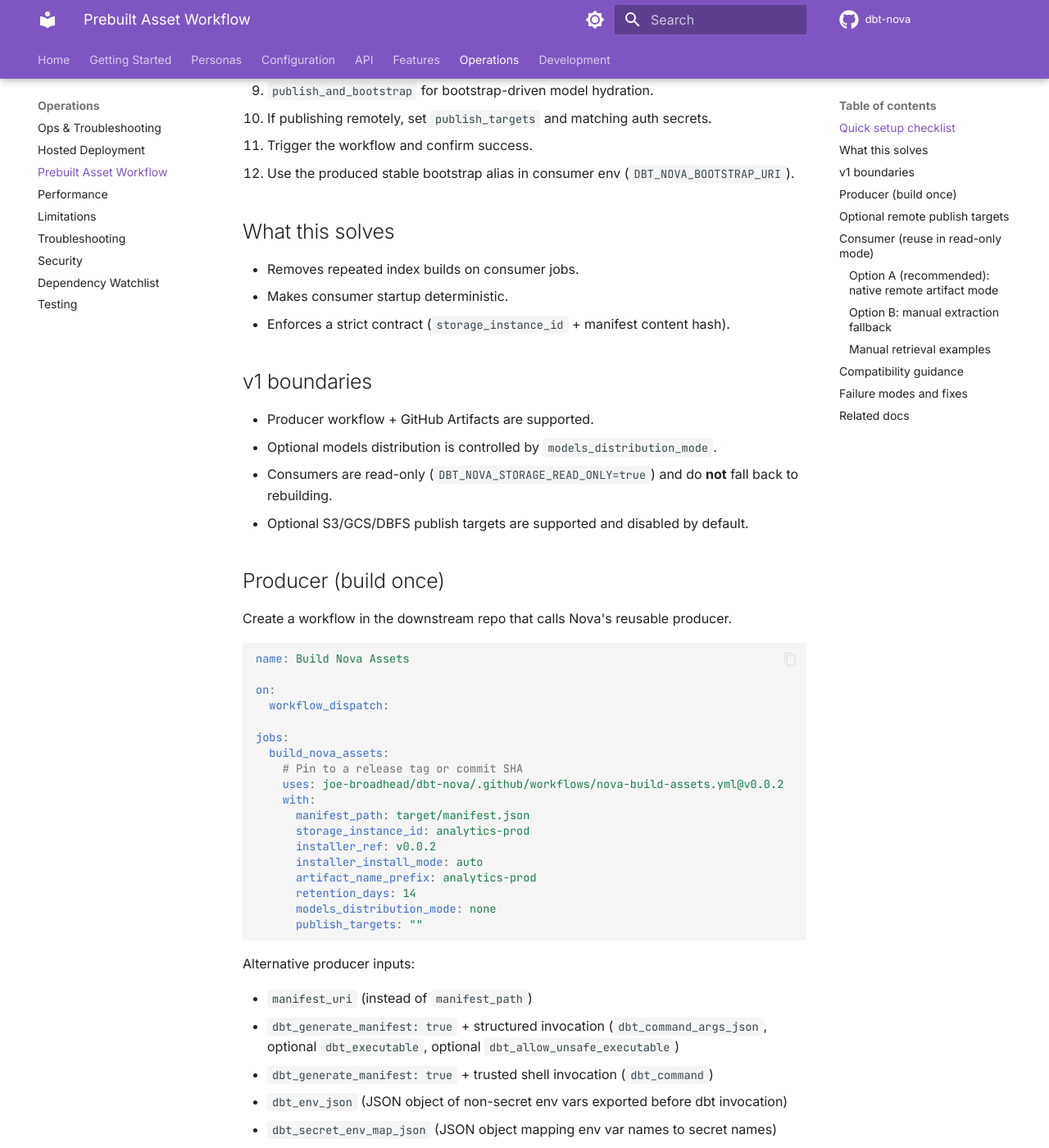
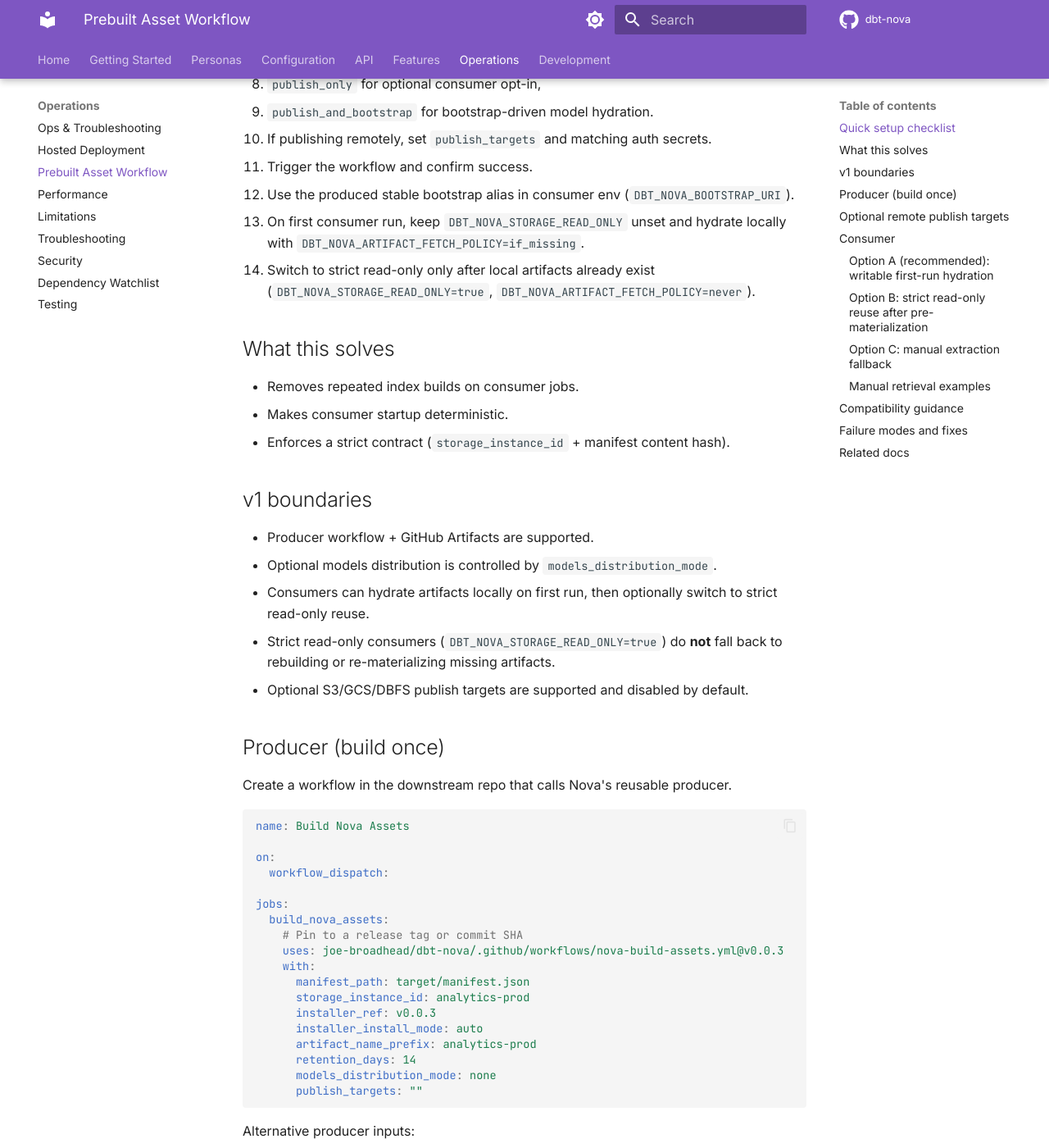
Before and after one commit to joe-broadhead/dbt-nova, an MkDocs documentation site: the page built from docs/operations/prebuilt-assets.md, in a window 1280 px wide and 1400 px high, scrolled down 566 px. Shown: the whole window at 82% size. Built offline with MkDocs 1.6.1 and Material for MkDocs 9.7.7, drawn with Linux system fonts in a browser that asks for light colours; comment, search, counter and statistics services are not loaded; some of the changed text lies outside the part shown.

Commit message:
docs: clarify bootstrap hydration vs read-only reuse

````diff
--- a/docs/operations/prebuilt-assets.md
+++ b/docs/operations/prebuilt-assets.md
@@ -1,7 +1,8 @@
 # Prebuilt Asset Workflow
 
 Use this workflow when you want to build Nova storage assets once in CI and
-reuse them across jobs/repos in read-only mode.
+reuse them across jobs/repos with writable first-run hydration or strict
+read-only reuse after local materialization.
 
 ## Quick setup checklist
 
@@ -17,6 +18,8 @@
 5. If publishing remotely, set `publish_targets` and matching auth secrets.
 6. Trigger the workflow and confirm success.
 7. Use the produced stable bootstrap alias in consumer env (`DBT_NOVA_BOOTSTRAP_URI`).
+8. On first consumer run, keep `DBT_NOVA_STORAGE_READ_ONLY` unset and hydrate locally with `DBT_NOVA_ARTIFACT_FETCH_POLICY=if_missing`.
+9. Switch to strict read-only only after local artifacts already exist (`DBT_NOVA_STORAGE_READ_ONLY=true`, `DBT_NOVA_ARTIFACT_FETCH_POLICY=never`).
 
 ## What this solves
 
@@ -28,8 +31,10 @@
 
 - Producer workflow + GitHub Artifacts are supported.
 - Optional models distribution is controlled by `models_distribution_mode`.
-- Consumers are read-only (`DBT_NOVA_STORAGE_READ_ONLY=true`) and do **not**
-  fall back to rebuilding.
+- Consumers can hydrate artifacts locally on first run, then optionally switch
+  to strict read-only reuse.
+- Strict read-only consumers (`DBT_NOVA_STORAGE_READ_ONLY=true`) do **not**
+  fall back to rebuilding or re-materializing missing artifacts.
 - Optional S3/GCS/DBFS publish targets are supported and disabled by default.
 
 ## Producer (build once)
@@ -45,11 +50,11 @@
 jobs:
   build_nova_assets:
     # Pin to a release tag or commit SHA
-    uses: joe-broadhead/dbt-nova/.github/workflows/nova-build-assets.yml@v0.0.2
+    uses: joe-broadhead/dbt-nova/.github/workflows/nova-build-assets.yml@v0.0.3
     with:
       manifest_path: target/manifest.json
       storage_instance_id: analytics-prod
-      installer_ref: v0.0.2
+      installer_ref: v0.0.3
       installer_install_mode: auto
       artifact_name_prefix: analytics-prod
       retention_days: 14
@@ -88,7 +93,7 @@
 ```yaml
 jobs:
   build_nova_assets:
-    uses: joe-broadhead/dbt-nova/.github/workflows/nova-build-assets.yml@v0.0.2
+    uses: joe-broadhead/dbt-nova/.github/workflows/nova-build-assets.yml@v0.0.3
     with:
       dbt_generate_manifest: true
       dbt_command_args_json: >-
@@ -107,7 +112,7 @@
 ```yaml
 jobs:
   build_nova_assets:
-    uses: joe-broadhead/dbt-nova/.github/workflows/nova-build-assets.yml@v0.0.2
+    uses: joe-broadhead/dbt-nova/.github/workflows/nova-build-assets.yml@v0.0.3
     with:
       dbt_generate_manifest: true
       dbt_command_args_json: >-
@@ -117,7 +122,7 @@
       dbt_secret_env_map_json: >-
         {"DBT_ACCESS_TOKEN":"DBT_ACCESS_TOKEN","DATABRICKS_ACCESS_TOKEN":"DBT_ACCESS_TOKEN"}
       storage_instance_id: analytics-prod
-      installer_ref: v0.0.2
+      installer_ref: v0.0.3
       installer_install_mode: release
       publish_targets: dbfs
       publish_dbfs_prefix: dbfs:/FileStore/projects/my-project/nova-assets/prod
@@ -218,7 +223,7 @@
 
 - Keep `installer_install_mode: auto` as the default.
 - Use `installer_install_mode: release` with a release tag ref (for example
-  `installer_ref: v0.0.2` or newer) to minimize runtime on compatible runners.
+  `installer_ref: v0.0.3` or newer) to minimize runtime on compatible runners.
 - Use `installer_install_mode: source` when you need an unreleased commit SHA
   or your runner image is incompatible with the prebuilt binary (for example
   older glibc environments).
@@ -279,17 +284,17 @@
 4. Confirm health reports `bootstrap.loaded=true` and `artifact_consumer.storage_materialized=true`.
 5. After a later publish, run `reload_manifest` to adopt the newer assets without editing MCP config.
 
-## Consumer (reuse in read-only mode)
+## Consumer
 
 Nova now supports **native remote artifact consumption**. Manual download/extract is optional.
 
-### Option A (recommended): native remote artifact mode
+### Option A (recommended): writable first-run hydration
 
 Set these env vars:
 
-- `DBT_NOVA_STORAGE_READ_ONLY=true`
 - `DBT_NOVA_BOOTSTRAP_URI` (recommended one-URI setup)
-- `DBT_NOVA_ARTIFACT_FETCH_POLICY=if_missing|always|never` (default `if_missing`)
+- `DBT_NOVA_ARTIFACT_FETCH_POLICY=if_missing` (or `always` when you intentionally want to re-materialize)
+- `DBT_NOVA_STORAGE_READ_ONLY` unset or `false`
 
 Optional:
 
@@ -304,9 +309,9 @@
 ```bash
 export DBT_MANIFEST_PATH="$PWD/manifest.json"
 export DBT_NOVA_STORAGE_DIR="$PWD/.dbt-nova"
-export DBT_NOVA_STORAGE_READ_ONLY="true"
 export DBT_NOVA_BOOTSTRAP_URI="s3://my-bucket/nova-assets/prod/analytics-prod-latest-bootstrap.json"
 export DBT_NOVA_ARTIFACT_FETCH_POLICY="if_missing"
+unset DBT_NOVA_STORAGE_READ_ONLY
 
 dbt-nova health check --json
 ```
@@ -315,9 +320,9 @@
 
 ```bash
 export DBT_NOVA_STORAGE_DIR="$RUNNER_TEMP/.dbt-nova"
-export DBT_NOVA_STORAGE_READ_ONLY="true"
 export DBT_NOVA_BOOTSTRAP_URI="$BOOTSTRAP_URI"
 export DBT_NOVA_ARTIFACT_FETCH_POLICY="if_missing"
+unset DBT_NOVA_STORAGE_READ_ONLY
 
 dbt-nova health check --json
 ```
@@ -345,10 +349,14 @@
 - Point `DBT_NOVA_BOOTSTRAP_URI` at the stable alias (`<storage_instance_id>-latest-bootstrap.json`).
 - Keep the versioned bootstrap URIs for rollback/debugging only.
 - After producers publish a newer asset set, run `reload_manifest` so Nova re-fetches the stable bootstrap alias and adopts the new artifacts.
+- Do not combine `DBT_NOVA_STORAGE_READ_ONLY=true` with `DBT_NOVA_ARTIFACT_FETCH_POLICY=if_missing|always` on a cold machine.
 
 Use `health` to verify runtime decisions:
 
 - `artifact_consumer.enabled`
+- `artifact_consumer.storage_read_only`
+- `artifact_consumer.consumer_mode_hint`
+- `artifact_consumer.guidance`
 - `artifact_consumer.fetch_policy`
 - `artifact_consumer.metadata_validated`
 - `artifact_consumer.storage_materialized`
@@ -363,7 +371,29 @@
 - `bootstrap.applied_fields`
 - `bootstrap.last_evaluated_at_ms`
 
-### Option B: manual extraction fallback
+### Option B: strict read-only reuse after pre-materialization
+
+Use this only after local artifacts already exist from a previous writable run
+or from manual extraction.
+
+Set:
+
+- `DBT_NOVA_STORAGE_READ_ONLY=true`
+- `DBT_NOVA_ARTIFACT_FETCH_POLICY=never`
+- `DBT_NOVA_BOOTSTRAP_URI` (or explicit artifact URIs)
+
+Example:
+
+```bash
+export DBT_NOVA_STORAGE_DIR="$PWD/.dbt-nova"
+export DBT_NOVA_STORAGE_READ_ONLY="true"
+export DBT_NOVA_BOOTSTRAP_URI="s3://my-bucket/nova-assets/prod/analytics-prod-latest-bootstrap.json"
+export DBT_NOVA_ARTIFACT_FETCH_POLICY="never"
+
+dbt-nova health check --json
+```
+
+### Option C: manual extraction fallback
 
 If you prefer manual extraction, keep using pre-extracted artifacts with:
 
@@ -410,6 +440,7 @@
 
 | Symptom | Likely cause | Fix |
 | --- | --- | --- |
+| `Storage is read-only; cannot materialize storage artifacts on first-run hydration` | Cold machine is configured with `DBT_NOVA_STORAGE_READ_ONLY=true` and `DBT_NOVA_ARTIFACT_FETCH_POLICY=if_missing|always` | First hydrate with writable storage (`DBT_NOVA_STORAGE_READ_ONLY=false` or unset), then switch to `DBT_NOVA_STORAGE_READ_ONLY=true` with `DBT_NOVA_ARTIFACT_FETCH_POLICY=never` after assets exist locally |
 | `Storage is read-only and no reusable index is available` | Missing storage files, mismatched `storage_instance_id`, or manifest content mismatch | Re-download artifacts, verify instance id, verify manifest is identical to producer input |
 | Metadata contract validation fails | Missing/corrupt `nova-build-metadata.json` or unsupported contract version | Re-run producer and consume both storage + metadata artifacts together |
 | Health passes but embeddings are missing | Models artifact not provided in consumer setup | Native mode: set `DBT_NOVA_MODELS_ARTIFACT_URI` to the producer models artifact URI. Manual mode: extract models artifact and set `DBT_NOVA_EMBEDDINGS_CACHE_DIR`. |
````
Also changed, not shown: other parts of docs/operations/prebuilt-assets.md (+0 -1 lines), README.md (+13 -6 lines), docs/configuration/reference.md (+2 -2 lines), docs/getting-started/mcp-clients.md (+26 -4 lines), docs/getting-started/modes-and-combinations.md (+4 -4 lines), docs/getting-started/quickstart.md (+13 -3 lines), docs/operations/ops.md (+3 -0 lines), 3 other files.
